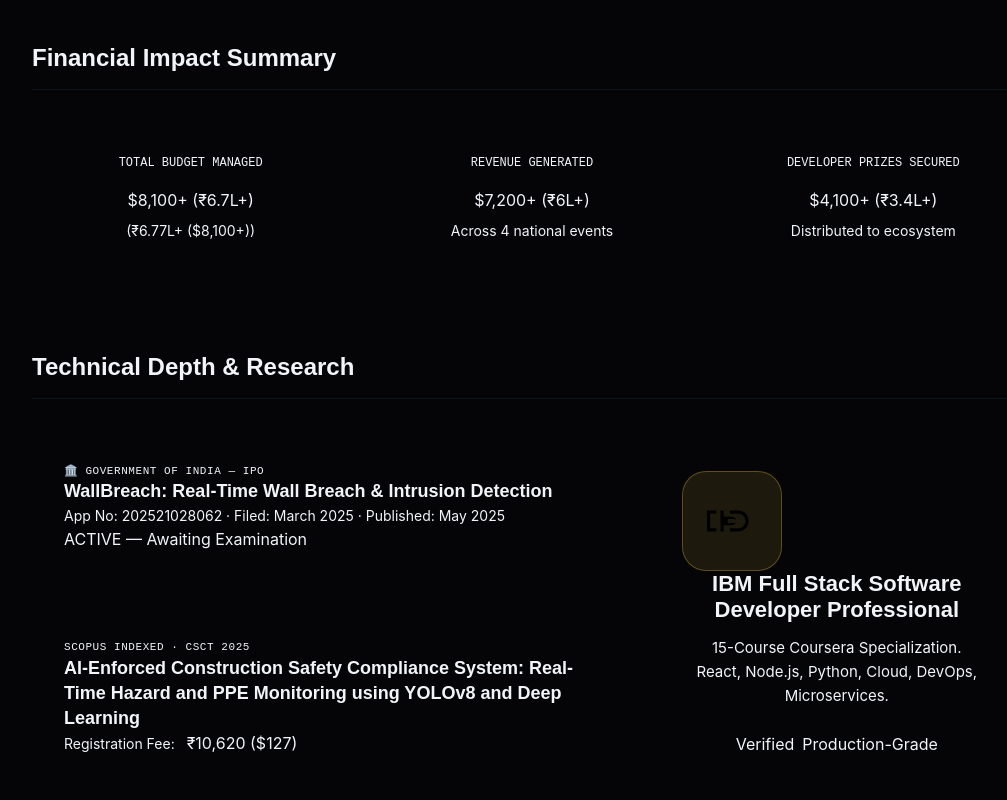
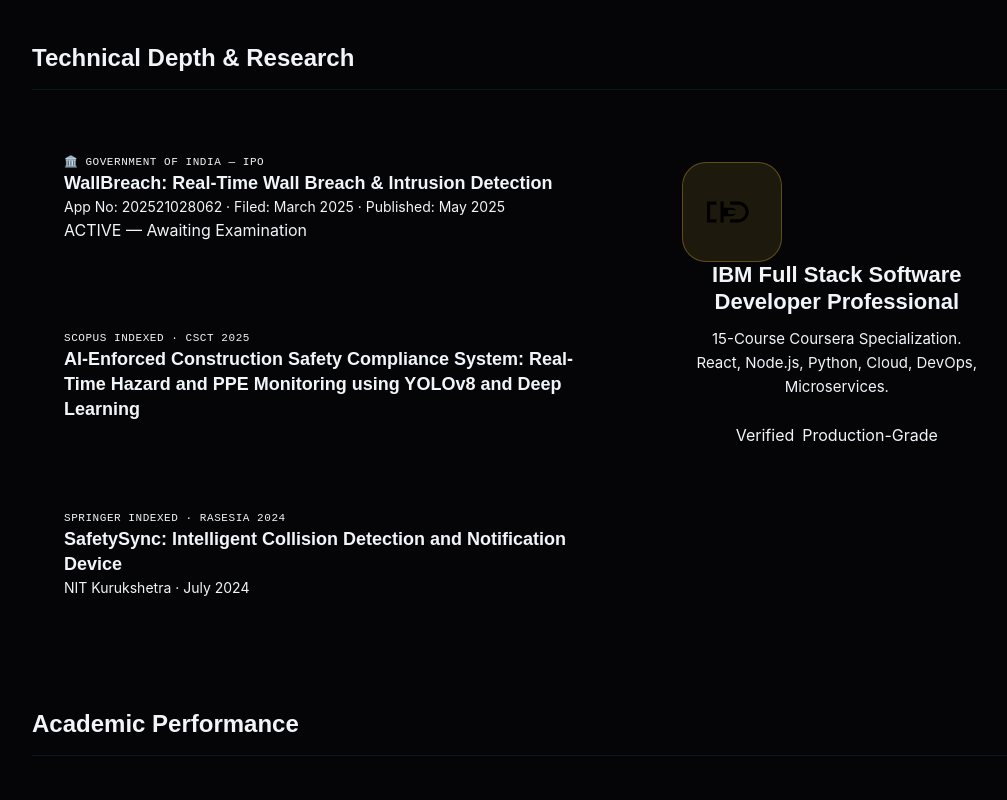
Before and after one commit to OMKUMAR226/om-executive-portfolio, a Next.js app: page /achievements in a window 1280 px wide. Shown: the part 340-1140 px from the top of the page, without its empty margins (108-1115 px from the left). Built offline with nearby package versions, Linux system fonts and the light colour scheme.

Commit message:
fix: remove huge events totals and registration fees

```diff
--- a/app/about/page.jsx
+++ b/app/about/page.jsx
@@ -157,11 +157,7 @@
               <p style={{ fontSize: '14px', color: 'var(--slate-400)', lineHeight: 1.6, flexGrow: 1, margin: 0 }}>
                 Co-authored peer-reviewed research deploying advanced ML models to enforce real-time safety protocol compliance in hazardous construction environments.
               </p>
-              <div style={{ display: 'flex', alignItems: 'center', gap: '12px', paddingTop: '16px', borderTop: '1px solid rgba(255,255,255,0.05)' }}>
-                <span style={{ fontSize: '12px', color: 'var(--slate-500)' }}>Registration Fee:</span>
-                <MoneyBadge value="₹10,620 ($127)" size="sm" color="gold" />
-              </div>
-            </GlassCard>
+              </GlassCard>
 
             {/* Springer */}
             <GlassCard style={{ padding: '32px', display: 'flex', flexDirection: 'column', gap: '16px' }}>
@@ -190,13 +186,11 @@
               <h3 style={{ fontSize: '20px', color: 'var(--white)', margin: 0 }}>Events Managed — Financial Record</h3>
             </div>
             <div style={{ overflowX: 'auto' }}>
-              <table className="data-table" style={{ minWidth: '700px' }}>
+              <table className="data-table" style={{ minWidth: '500px' }}>
                 <thead>
                   <tr>
                     <th>Event</th>
                     <th>Role</th>
-                    <th>Budget</th>
-                    <th>Revenue</th>
                     <th>Surplus</th>
                   </tr>
                 </thead>
@@ -204,50 +198,30 @@
                   <tr>
                     <td style={{ color: 'var(--white)', fontWeight: 500 }}>VIT Code Apex 1.0</td>
                     <td>Organizer</td>
-                    <td>—</td>
-                    <td>—</td>
                     <td>30–40%</td>
                   </tr>
                   <tr>
                     <td style={{ color: 'var(--white)', fontWeight: 500 }}>VIT Code Apex 2.0</td>
                     <td>Organizer</td>
-                    <td>—</td>
-                    <td>—</td>
                     <td>30–40%</td>
                   </tr>
                   <tr>
                     <td style={{ color: 'var(--white)', fontWeight: 500 }}>BrainBack.ai</td>
                     <td>Organizer</td>
-                    <td>—</td>
-                    <td>—</td>
                     <td>30–40%</td>
                   </tr>
                   <tr>
                     <td style={{ color: 'var(--white)', fontWeight: 500 }}>OdooXVIT</td>
                     <td>Organizer</td>
-                    <td>—</td>
-                    <td>—</td>
                     <td>30–40%</td>
                   </tr>
                   <tr className="total-row">
-                    <td>COMBINED TOTAL</td>
+                    <td>COMBINED AVERAGE</td>
                     <td>—</td>
-                    <td>
-                      <div style={{ display: 'flex', gap: '8px', alignItems: 'center' }}>
-                        <MoneyBadge value="$8,100+ (₹6.7L+)" size="sm" color="gold" />
-                        <span style={{ fontSize: '12px', color: 'var(--slate-400)' }}>/</span>
-                        <MoneyBadge value="₹6.77L+" size="sm" color="gold" />
-                      </div>
-                    </td>
-                    <td><MoneyBadge value="$7,200+ (₹6L+)" size="sm" color="gold" /></td>
                     <td>30–40%</td>
                   </tr>
                 </tbody>
               </table>
-            </div>
-            <div style={{ padding: '24px 32px', background: 'rgba(255,255,255,0.02)', display: 'flex', alignItems: 'center', justifyContent: 'space-between', flexWrap: 'wrap', gap: '16px' }}>
-              <span style={{ fontSize: '14px', color: 'var(--slate-300)' }}>Developer prizes personally secured across all events:</span>
-              <MoneyBadge value="$4,100+ (₹3.4L+)" size="lg" color="gold" />
             </div>
           </GlassCard>
         </div>
--- a/app/achievements/page.jsx
+++ b/app/achievements/page.jsx
@@ -21,33 +21,6 @@
           <p style={{ fontFamily: "'Inter', sans-serif", fontSize: '18px', color: 'var(--slate-400)', maxWidth: '640px', margin: '0 auto' }}>
             Numbers without context are vanity metrics. Claims without proof are just marketing. This is the verifiable documentation of my technical depth and operational output.
           </p>
-        </div>
-      </section>
-
-      {/* Financial Impact */}
-      <section style={{ padding: '0 32px 80px' }}>
-        <div className="container" style={{ maxWidth: '1000px', margin: '0 auto' }}>
-          <h2 style={{ fontSize: '24px', color: 'var(--white)', marginBottom: '32px', borderBottom: '1px solid rgba(56,189,248,0.1)', paddingBottom: '16px' }}>Financial Impact Summary</h2>
-
-          <div style={{ display: 'grid', gridTemplateColumns: 'repeat(3, 1fr)', gap: '24px' }} className="stats-grid">
-            <GlassCard variant="gold" style={{ padding: '32px', textAlign: 'center' }}>
-              <div style={{ fontSize: '12px', color: 'var(--gold)', fontFamily: "'JetBrains Mono', monospace", marginBottom: '16px' }}>TOTAL BUDGET MANAGED</div>
-              <MoneyBadge value="$8,100+ (₹6.7L+)" size="xl" color="gold" style={{ background: 'transparent', border: 'none', boxShadow: 'none', padding: 0 }} />
-              <div style={{ fontSize: '14px', color: 'var(--slate-400)', marginTop: '8px' }}>(₹6.77L+ ($8,100+))</div>
-            </GlassCard>
-
-            <GlassCard style={{ padding: '32px', textAlign: 'center' }}>
-              <div style={{ fontSize: '12px', color: 'var(--sky)', fontFamily: "'JetBrains Mono', monospace", marginBottom: '16px' }}>REVENUE GENERATED</div>
-              <MoneyBadge value="$7,200+ (₹6L+)" size="xl" color="sky" style={{ background: 'transparent', border: 'none', boxShadow: 'none', padding: 0 }} />
-              <div style={{ fontSize: '14px', color: 'var(--slate-400)', marginTop: '8px' }}>Across 4 national events</div>
-            </GlassCard>
-
-            <GlassCard style={{ padding: '32px', textAlign: 'center' }}>
-              <div style={{ fontSize: '12px', color: 'var(--gold)', fontFamily: "'JetBrains Mono', monospace", marginBottom: '16px' }}>DEVELOPER PRIZES SECURED</div>
-              <MoneyBadge value="$4,100+ (₹3.4L+)" size="xl" color="gold" style={{ background: 'transparent', border: 'none', boxShadow: 'none', padding: 0 }} />
-              <div style={{ fontSize: '14px', color: 'var(--slate-400)', marginTop: '8px' }}>Distributed to ecosystem</div>
-            </GlassCard>
-          </div>
         </div>
       </section>
 
@@ -81,10 +54,6 @@
                 <h4 style={{ fontSize: '18px', color: 'var(--white)', margin: 0, lineHeight: 1.4 }}>
                   AI-Enforced Construction Safety Compliance System: Real-Time Hazard and PPE Monitoring using YOLOv8 and Deep Learning
                 </h4>
-                <div style={{ display: 'flex', alignItems: 'center', gap: '12px' }}>
-                  <span style={{ fontSize: '14px', color: 'var(--slate-400)' }}>Registration Fee:</span>
-                  <MoneyBadge value="₹10,620 ($127)" size="sm" color="gold" />
-                </div>
               </GlassCard>
 
               {/* Springer */}
```
